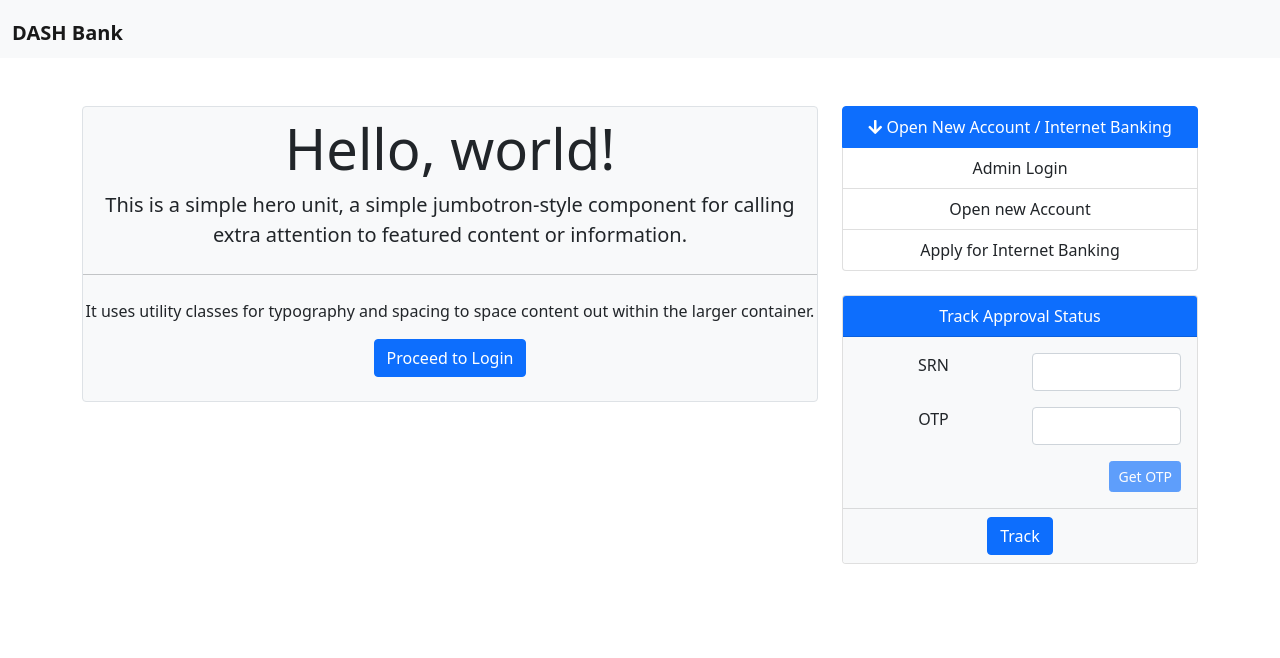
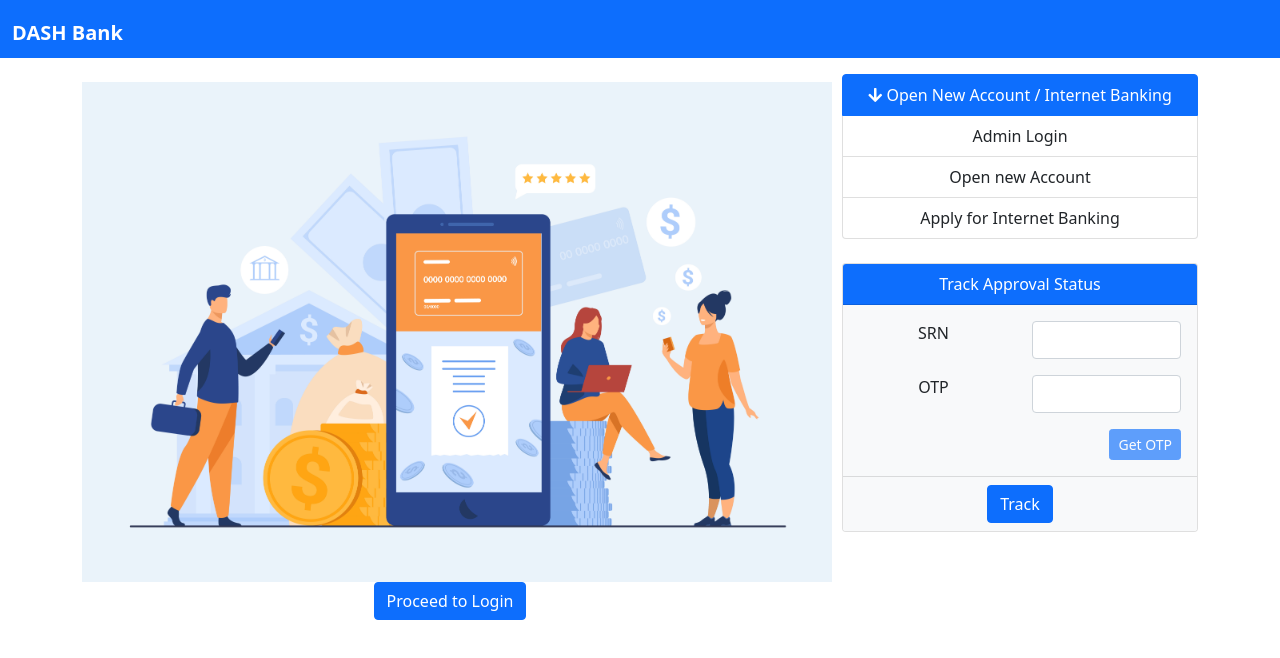
Before and after one commit to asbaravkar/Online-Banking-Frontend, an Angular app: page /home in a window 1280 px wide. Shown: the top 658 px of the page. Built offline with nearby package versions, Linux system fonts and the light colour scheme.

Commit message:
modified home page

```diff
--- a/src/app/components/home/home.component.html
+++ b/src/app/components/home/home.component.html
@@ -1,15 +1,19 @@
-<div class="row text-center mt-5">
+<div class="row text-center mt-3">
     <div class="col-md-8">
         <!-- Slogan/Info -->
-        <div class="jumbotron bg-light py-2 border rounded-2">
-            <h1 class="display-4">Hello, world!</h1>
+        <div class="jumbotron py-2">
+            <!-- <h1 class="display-4">Hello, world!</h1>
             <p class="lead">This is a simple hero unit, a simple jumbotron-style component for calling extra attention to featured content or information.</p>
             <hr class="my-4">
-            <p>It uses utility classes for typography and spacing to space content out within the larger container.</p>
+            <p>It uses utility classes for typography and spacing to space content out within the larger container.</p> -->
+            <img src="../../../assets/js/front-page.jpg" width=750 height=500 alt="">
             <p class="lead">
               <a class="btn btn-primary" routerLink="/login" role="button">Proceed to Login</a>
             </p>
+
           </div>
+
+          <!-- <a class="btn btn-primary" routerLink="/login" role="button">Proceed to Login</a> -->
     </div>
     <div class="col-md-4">
         <!-- options -->
--- a/src/index.html
+++ b/src/index.html
@@ -8,34 +8,46 @@
     <base href="/">
 
     <!-- Fontawesome -->
-    <link rel="stylesheet" href="https://pro.fontawesome.com/releases/v5.10.0/css/all.css" integrity="sha384-AYmEC3Yw5cVb3ZcuHtOA93w35dYTsvhLPVnYs9eStHfGJvOvKxVfELGroGkvsg+p" crossorigin="anonymous"/>
+    <link rel="stylesheet"
+      href="https://pro.fontawesome.com/releases/v5.10.0/css/all.css"
+      integrity="sha384-AYmEC3Yw5cVb3ZcuHtOA93w35dYTsvhLPVnYs9eStHfGJvOvKxVfELGroGkvsg+p"
+      crossorigin="anonymous" />
 
     <!-- Bootstrap CSS -->
-    <link href="https://cdn.jsdelivr.net/npm/bootstrap@5.0.2/dist/css/bootstrap.min.css" rel="stylesheet" integrity="sha384-EVSTQN3/azprG1Anm3QDgpJLIm9Nao0Yz1ztcQTwFspd3yD65VohhpuuCOmLASjC" crossorigin="anonymous">
+    <link
+      href="https://cdn.jsdelivr.net/npm/bootstrap@5.0.2/dist/css/bootstrap.min.css"
+      rel="stylesheet"
+      integrity="sha384-EVSTQN3/azprG1Anm3QDgpJLIm9Nao0Yz1ztcQTwFspd3yD65VohhpuuCOmLASjC"
+      crossorigin="anonymous">
 
   </head>
   <body>
     <script src="assets/js/detectRightClick.js"></script>
 
     <!-- Navbar -->
-    <nav class="navbar navbar-light bg-light pt-3">
+    <nav class="navbar navbar-light bg-primary  pt-3">
       <div class="container-fluid">
-        <span class="navbar-brand mb-0 fw-bold h1">DASH Bank</span>
+        <span class="navbar-brand mb-0 fw-bold h1 text-white">DASH Bank</span>
       </div>
     </nav>
 
     <app-root></app-root>
 
+
+
+
     <!-- Optional JavaScript; choose one of the two! -->
 
     <!-- Option 1: Bootstrap Bundle with Popper -->
-    <script src="https://cdn.jsdelivr.net/npm/bootstrap@5.0.2/dist/js/bootstrap.bundle.min.js" integrity="sha384-MrcW6ZMFYlzcLA8Nl+NtUVF0sA7MsXsP1UyJoMp4YLEuNSfAP+JcXn/tWtIaxVXM" crossorigin="anonymous"></script>
+    <script
+      src="https://cdn.jsdelivr.net/npm/bootstrap@5.0.2/dist/js/bootstrap.bundle.min.js"
+      integrity="sha384-MrcW6ZMFYlzcLA8Nl+NtUVF0sA7MsXsP1UyJoMp4YLEuNSfAP+JcXn/tWtIaxVXM"
+      crossorigin="anonymous"></script>
 
     <!-- Option 2: Separate Popper and Bootstrap JS -->
     <!--
     <script src="https://cdn.jsdelivr.net/npm/@popperjs/core@2.9.2/dist/umd/popper.min.js" integrity="sha384-IQsoLXl5PILFhosVNubq5LC7Qb9DXgDA9i+tQ8Zj3iwWAwPtgFTxbJ8NT4GN1R8p" crossorigin="anonymous"></script>
     <script src="https://cdn.jsdelivr.net/npm/bootstrap@5.0.2/dist/js/bootstrap.min.js" integrity="sha384-cVKIPhGWiC2Al4u+LWgxfKTRIcfu0JTxR+EQDz/bgldoEyl4H0zUF0QKbrJ0EcQF" crossorigin="anonymous"></script>
     -->
-
   </body>
 </html>
```
Also changed, not shown: src/assets/js/front-page.jpg (added).
